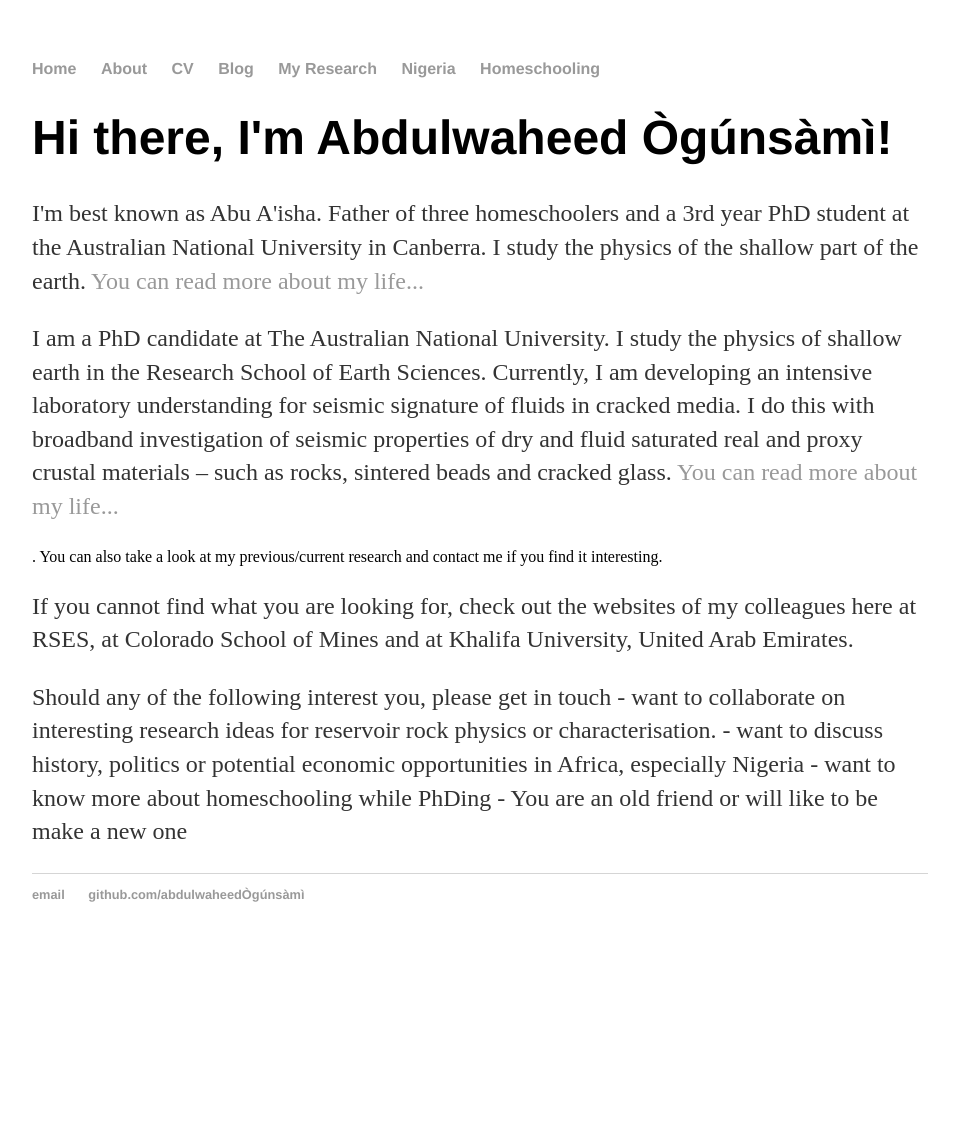
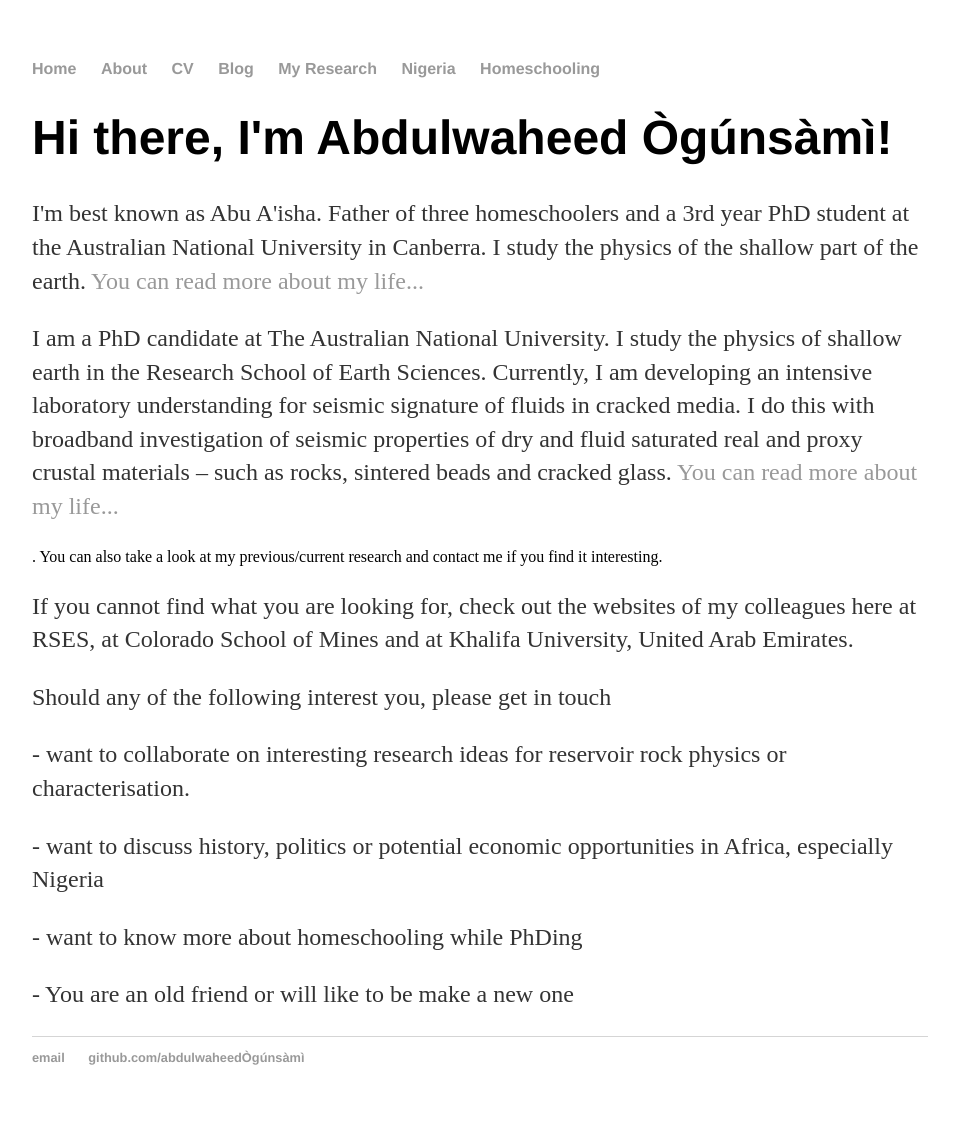
Before and after one commit to ogsm/ogsm.github.io, a Jekyll site: the page built from index.html, in a window 1280 px wide. Shown: the whole page, without its empty margins (160-1119 px from the left). Built offline with Jekyll 4.4.1, drawn with Linux system fonts in a browser that asks for light colours; before the commit the page ends 962 px from its top, so only the background shows below that.

```diff
--- a/index.html
+++ b/index.html
@@ -12,7 +12,7 @@ title: Abdulwaheed Ògúnsàmì
 
 <p>Should any of the following interest you, please get in touch
 
--	want to collaborate on interesting research ideas for reservoir rock physics or characterisation.
--	want to discuss history, politics or potential economic opportunities in Africa, especially Nigeria
--	want to know more about homeschooling while  PhDing
--	You are an old friend or will like to be make a new one
+<p>-	want to collaborate on interesting research ideas for reservoir rock physics or characterisation.
+<p>-	want to discuss history, politics or potential economic opportunities in Africa, especially Nigeria
+<p>-	want to know more about homeschooling while  PhDing
+<p>-	You are an old friend or will like to be make a new one
```
